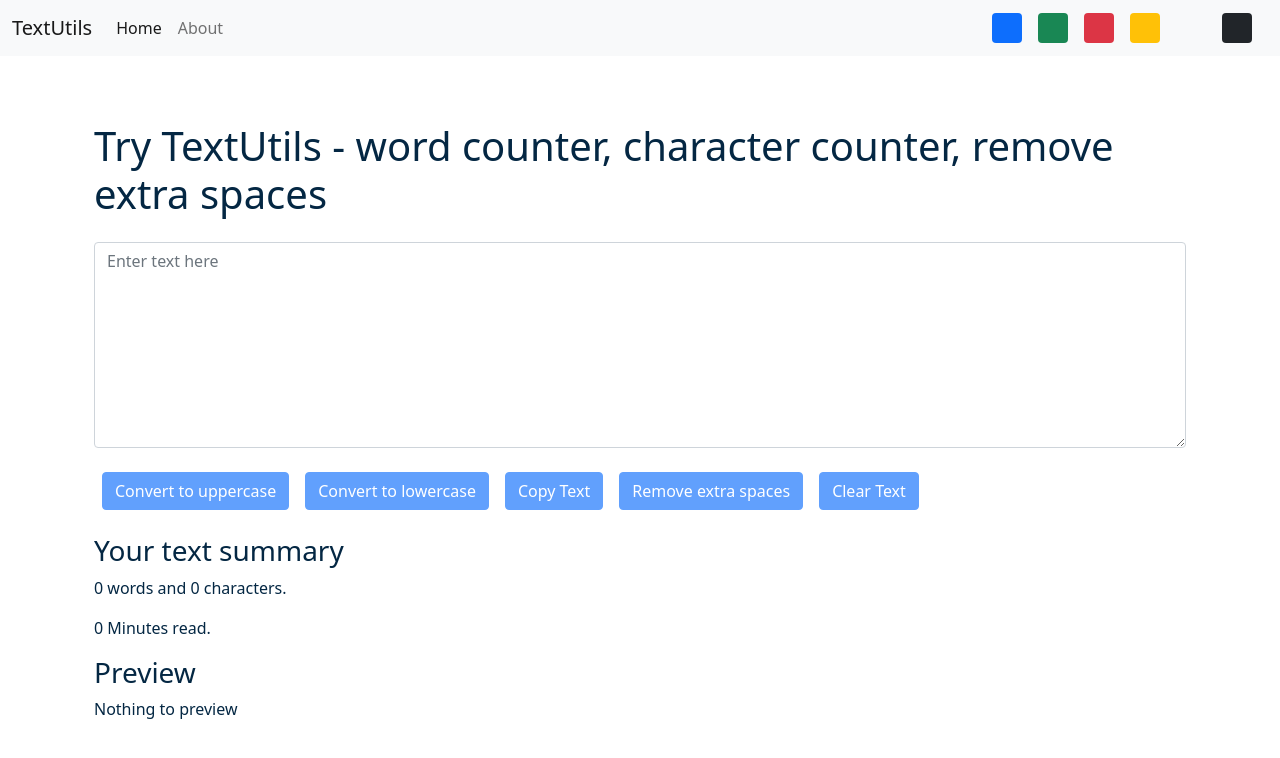
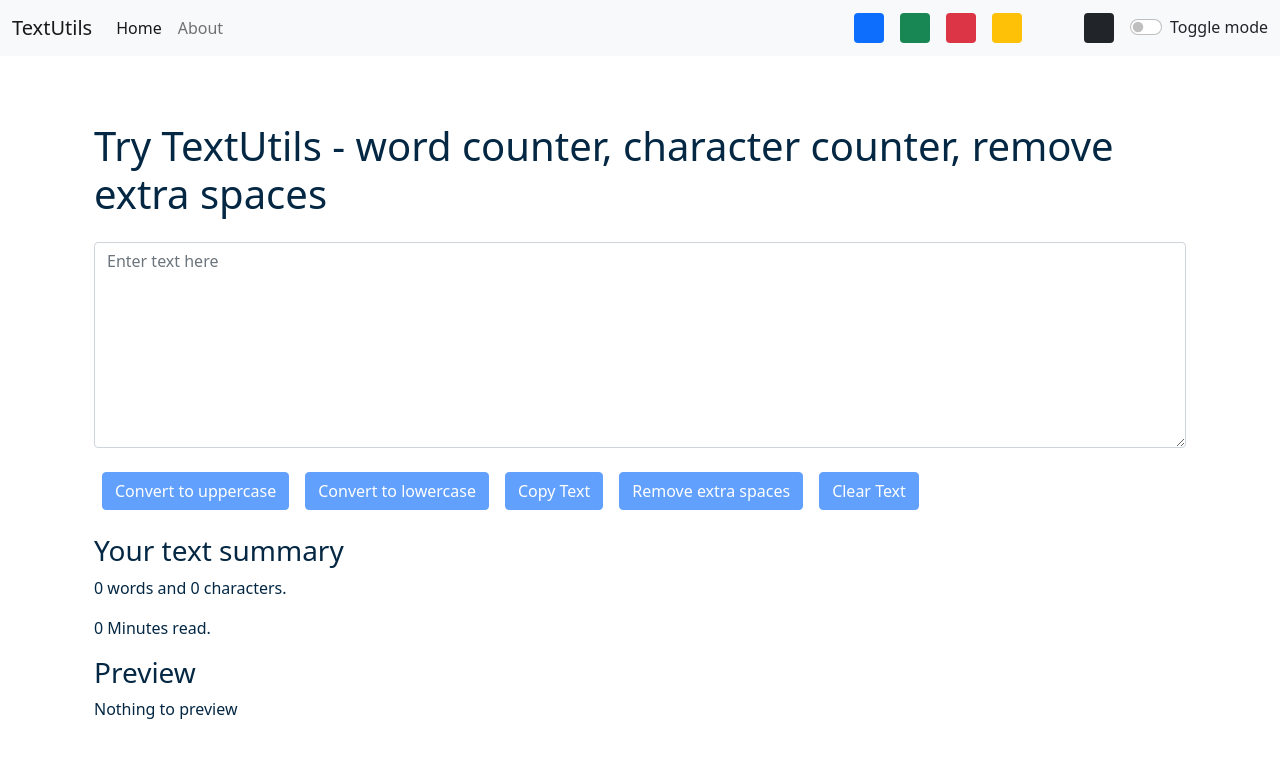
Before and after one commit to shubhsd/textutils-react, a React (Create React App) app: page / in a window 1280 px wide. Shown: the top 758 px of the page. Built offline with nearby package versions, Linux system fonts and the light colour scheme.

Commit message:
adding color pallet

```diff
--- a/src/components/Navbar.js
+++ b/src/components/Navbar.js
@@ -42,14 +42,14 @@
                         </div>
                     </div>
 
-                    {/* <form className="d-flex"> */}
-                        {/* <div className={`form-check form-switch text-${props.mode === 'light' ? 'dark' : 'light'}`}>
+                    <form className="d-flex">
+                        <div className={`form-check form-switch text-${props.mode === 'light' ? 'dark' : 'light'}`}>
                             <input className="form-check-input" onClick={() => props.toggleMode(null)} type="checkbox" id="flexSwitchCheckDefault" />
                             <label className="form-check-label" htmlFor="flexSwitchCheckDefault">Toggle mode</label>
-                        </div> */}
+                        </div>
                         {/* <input className="form-control me-2" type="search" placeholder="Search" aria-label="Search" />
                         <button className="btn btn-danger" type="submit">Search</button> */}
-                    {/* </form> */}
+                    </form>
                 </div>
             </div>
         </nav>
```
